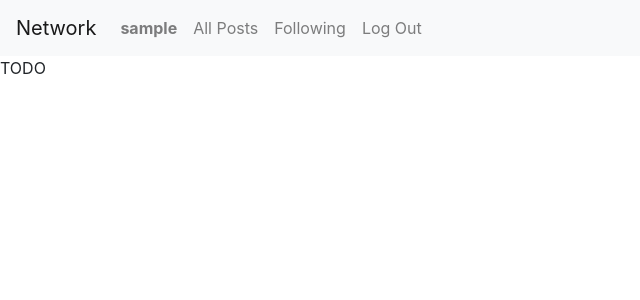
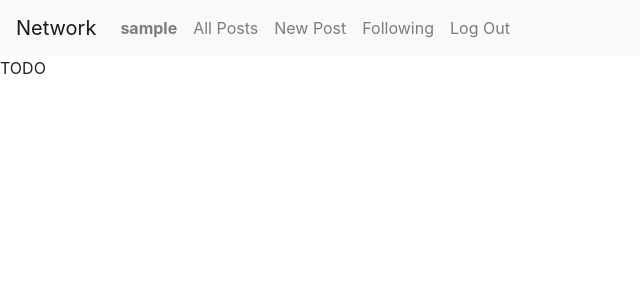
Before and after one commit to pearcepallen/Network, a Django app: page / in a window 1280 px wide. Shown: the top 300 px of the page, without its empty margins (0-640 px from the left). Run offline with Django 3.2, Linux system fonts and the light colour scheme; the visitor is signed in with stand-in values (Sample User, id 1); some libraries are stand-ins or nearby versions.

Commit message:
Added new post page

```diff
--- a/network/templates/network/layout.html
+++ b/network/templates/network/layout.html
@@ -24,6 +24,9 @@
                 </li>
                 {% if user.is_authenticated %}
                     <li class="nav-item">
+                        <a class="nav-link" href="{% url 'post' %}">New Post</a>
+                    </li>
+                    <li class="nav-item">
                         <a class="nav-link" href="#">Following</a>
                     </li>
                     <li class="nav-item">
--- /dev/null
+++ b/network/templates/network/post.html
@@ -0,0 +1,5 @@
+{% extends "network/layout.html" %}
+
+{% block body %}
+   NEW POST TODO
+{% endblock %}
--- a/network/urls.py
+++ b/network/urls.py
@@ -5,6 +5,7 @@ from . import views
 
 urlpatterns = [
     path("", views.index, name="index"),
+    path("post", views.post, name="post"),
     path("login", views.login_view, name="login"),
     path("logout", views.logout_view, name="logout"),
     path("register", views.register, name="register")
--- a/network/views.py
+++ b/network/views.py
@@ -61,3 +61,6 @@ def register(request):
         return HttpResponseRedirect(reverse("index"))
     else:
         return render(request, "network/register.html")
+
+def post(request):
+    return render(request, "network/post.html")
```
Also changed, not shown: network/models.py (line endings or trailing spaces).
